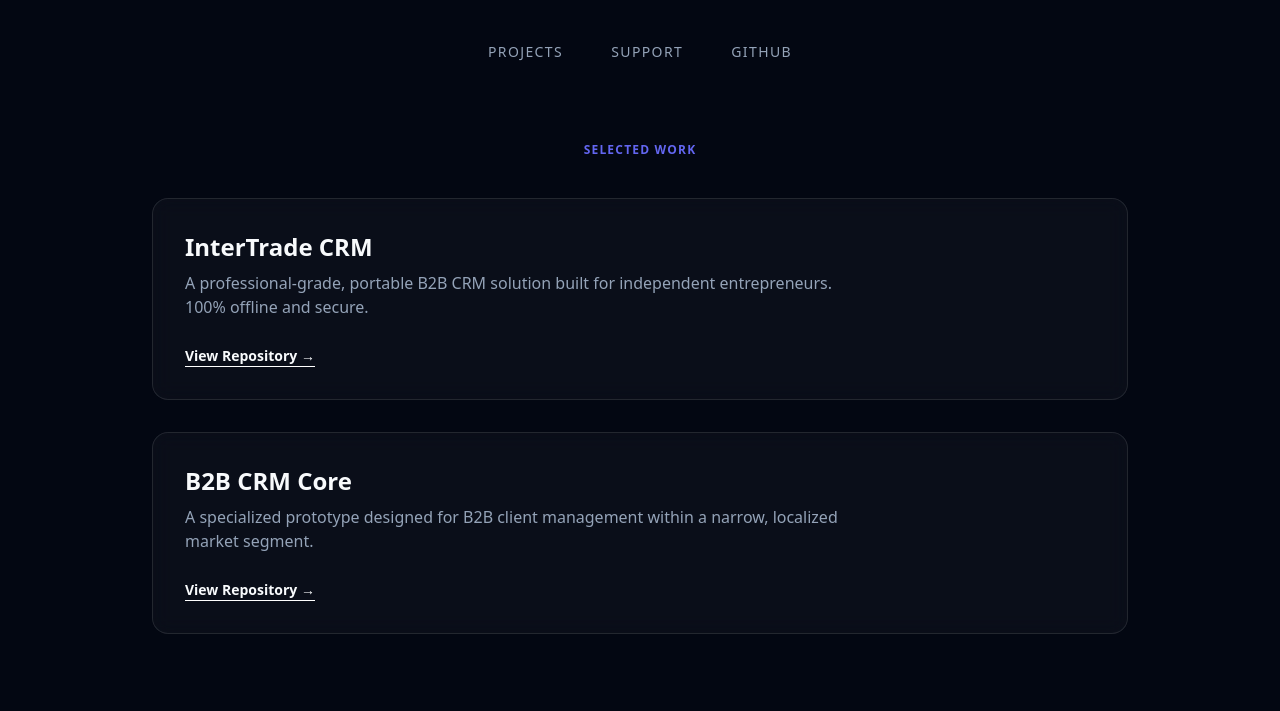
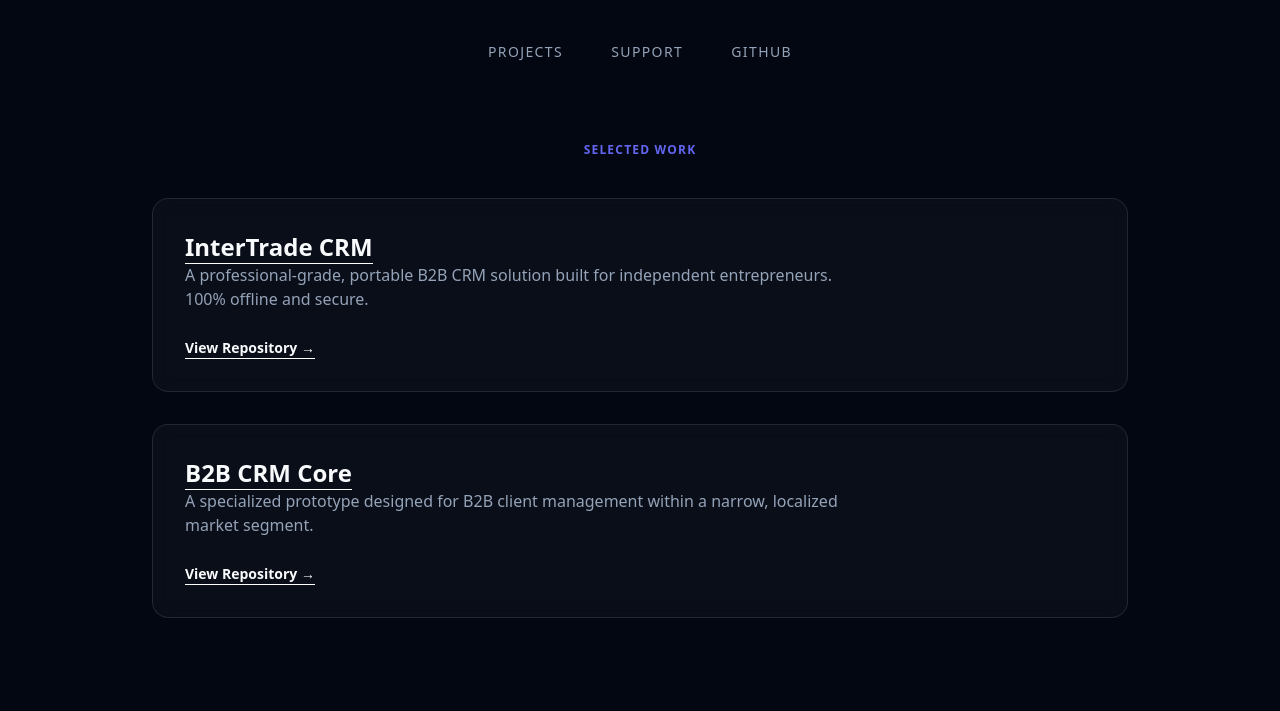
Before and after one commit to byBAZZ88/bybazz88.github.io, a plain HTML site: page index.html in a window 1280 px wide. Shown: the part 322-1033 px from the top of the page. Drawn offline with nearby package versions, Linux system fonts and the light colour scheme.

Commit message:
Add files via upload

```diff
--- a/index.html
+++ b/index.html
@@ -33,13 +33,13 @@
             <div class="grid gap-8">
                 <!-- Project 1 -->
                 <div class="glass p-8 rounded-2xl hover:border-indigo-500/50 transition duration-500">
-                    <h3 class="text-2xl font-bold mb-2">InterTrade CRM</h3>
+                    <a href="https://bybazz88.github.io/InterTrade_CRM/" class="text-2xl font-bold mb-2 border-b border-white">InterTrade CRM</a>
                     <p class="text-slate-400 mb-6 max-w-2xl">A professional-grade, portable B2B CRM solution built for independent entrepreneurs. 100% offline and secure.</p>
                     <a href="https://github.com/byBAZZ88/InterTrade_CRM" class="inline-block text-sm font-semibold border-b border-white hover:text-indigo-400 hover:border-indigo-400 transition">View Repository →</a>
                 </div>
                 <!-- Project 2 -->
                 <div class="glass p-8 rounded-2xl hover:border-indigo-500/50 transition duration-500">
-                    <h3 class="text-2xl font-bold mb-2">B2B CRM Core</h3>
+                    <a href="https://bybazz88.github.io/b2bcrm/" class="text-2xl font-bold mb-2 border-b border-white">B2B CRM Core</a>
                     <p class="text-slate-400 mb-6 max-w-2xl">A specialized prototype designed for B2B client management within a narrow, localized market segment.</p>
                     <a href="https://github.com/byBAZZ88/b2bcrm" class="inline-block text-sm font-semibold border-b border-white hover:text-indigo-400 hover:border-indigo-400 transition">View Repository →</a>
                 </div>
```
